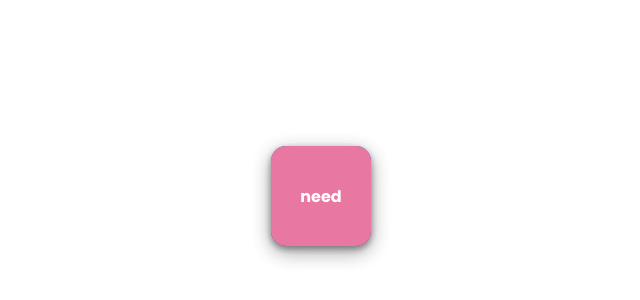
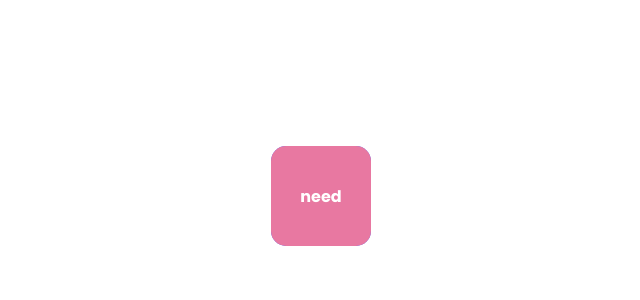
Before and after one commit to javierolivares-github/memorize_ingles, a plain HTML site: page dist/index.html in a window 1280 px wide. Shown: the part 254-554 px from the top of the page, without its empty margins (201-841 px from the left). Drawn offline with Linux system fonts and the light colour scheme.

Commit message:
avances 04072021

```diff
--- a/sass/style.scss
+++ b/sass/style.scss
@@ -42,13 +42,15 @@ body {
       text-align: center;
       font-size: 16px;
       padding: 5px;
-      box-shadow: 0 3px 6px 0 rgba(0, 0, 0, 0.2), 0 6px 20px 0 rgba(0, 0, 0, 0.19);
       position: absolute;
+      top: 0;
+      left: 0;
     }
 
     .cara--frontal {
       background-color: #516dff;
       color: #fff;
+      // box-shadow: 0 3px 6px 0 rgba(0, 0, 0, 0.2), 0 6px 20px 0 rgba(0, 0, 0, 0.19);
     }
 
     .cara--verbo {
```
Also changed, not shown: dist/css/style.css, 1 other file.
